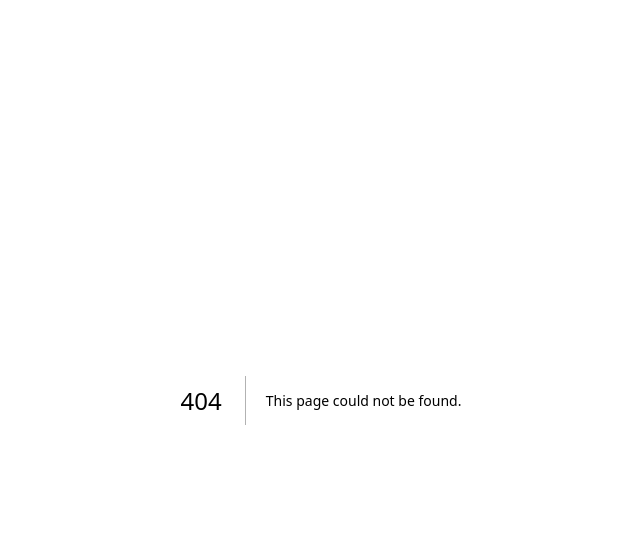
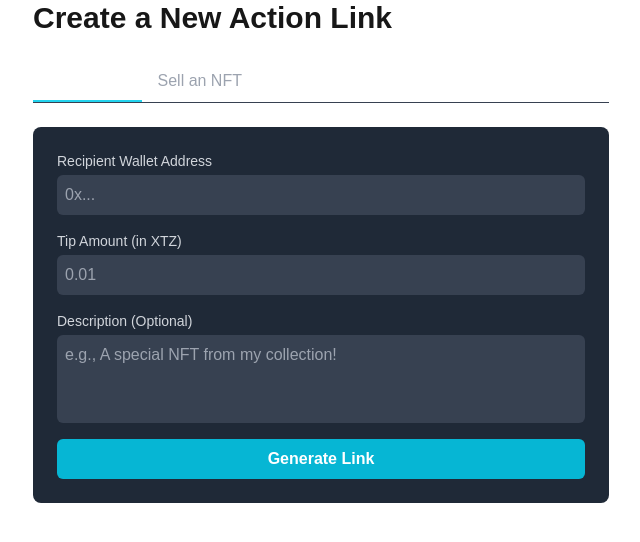
Before and after one commit to devesh1011/EtherBlinks, a Next.js app: page /create-link in a window 1280 px wide. Before the commit this address had no page. Shown: the top 542 px of the page, without its empty margins (319-959 px from the left). Built offline with nearby package versions, Linux system fonts and the light colour scheme.

Commit message:
feat: create link page

```diff
--- /dev/null
+++ b/app/create-link/page.tsx
@@ -0,0 +1,131 @@
+'use client';
+import { useState } from 'react';
+import toast from 'react-hot-toast';
+import { QRCodeSVG } from 'qrcode.react';
+
+export default function CreateLinkPage() {
+  const [actionType, setActionType] = useState<'tip' | 'nft_sale'>('tip');
+
+  // State for Tip
+  const [recipientAddress, setRecipientAddress] = useState<string>('');
+  const [tipAmount, setTipAmount] = useState<string>('');
+  const [description, setDescription] = useState<string>('');
+
+  // State for NFT Sale
+  const [contractAddress, setContractAddress] = useState<string>('');
+  const [tokenId, setTokenId] = useState<string>('');
+  const [price, setPrice] = useState<string>('');
+
+  const [generatedLink, setGeneratedLink] = useState<string>('');
+  const [isLoading, setIsLoading] = useState<boolean>(false);
+
+  const handleGenerateLink = (e: React.FormEvent<HTMLFormElement>) => {
+    e.preventDefault();
+    setIsLoading(true);
+    setGeneratedLink('');
+    const toastId = toast.loading('Generating link...');
+
+    let actionData = {};
+    if (actionType === 'tip') {
+      if (!recipientAddress || !tipAmount) {
+        toast.error('Please fill out all required fields for the tip.', { id: toastId });
+        setIsLoading(false);
+        return;
+      }
+      actionData = { type: 'tip', recipient: recipientAddress, amount: tipAmount, desc: description };
+    } else {
+      if (!contractAddress || !tokenId || !price) {
+        toast.error('Please fill out all required fields for the NFT sale.', { id: toastId });
+        setIsLoading(false);
+        return;
+      }
+      actionData = { type: 'nft_sale', contract: contractAddress, tokenId, price, desc: description };
+    }
+
+    try {
+      const jsonString = JSON.stringify(actionData);
+      const encodedData = btoa(jsonString).replace(/\+/g, '-').replace(/\//g, '_').replace(/=+$/, '');
+      const newLink = `${window.location.origin}/a/${encodedData}`;
+      setGeneratedLink(newLink);
+      toast.success('Link generated successfully!', { id: toastId });
+    } catch (error: any) {
+      toast.error('Failed to generate link.', { id: toastId });
+    } finally {
+      setIsLoading(false);
+    }
+  };
+
+  const handleCopyToClipboard = () => {
+    navigator.clipboard.writeText(generatedLink);
+    toast.success('Link copied to clipboard!');
+  };
+
+  return (
+    <div className="max-w-xl mx-auto">
+      <h1 className="text-3xl font-bold mb-6">Create a New Action Link</h1>
+
+      <div className="flex border-b border-gray-700 mb-6">
+        <button onClick={() => setActionType('tip')} className={`py-2 px-4 transition-colors ${actionType === 'tip' ? 'border-b-2 border-cyan-400 text-white' : 'text-gray-400'}`}>
+          Send a Tip
+        </button>
+        <button onClick={() => setActionType('nft_sale')} className={`py-2 px-4 transition-colors ${actionType === 'nft_sale' ? 'border-b-2 border-cyan-400 text-white' : 'text-gray-400'}`}>
+          Sell an NFT
+        </button>
+      </div>
+
+      <form onSubmit={handleGenerateLink} className="space-y-4 bg-gray-800 p-6 rounded-lg">
+        {actionType === 'tip' ? (
+          <>
+            <div>
+              <label className="block text-sm font-medium text-gray-300">Recipient Wallet Address</label>
+              <input type="text" value={recipientAddress} onChange={(e) => setRecipientAddress(e.target.value)} placeholder="0x..." required className="mt-1 block w-full bg-gray-700 rounded-md p-2" />
+            </div>
+            <div>
+              <label className="block text-sm font-medium text-gray-300">Tip Amount (in XTZ)</label>
+              <input type="text" value={tipAmount} onChange={(e) => setTipAmount(e.target.value)} placeholder="0.01" required className="mt-1 block w-full bg-gray-700 rounded-md p-2" />
+            </div>
+          </>
+        ) : (
+          <>
+            <div>
+              <label className="block text-sm font-medium text-gray-300">NFT Contract Address</label>
+              <input type="text" value={contractAddress} onChange={(e) => setContractAddress(e.target.value)} placeholder="0x..." required className="mt-1 block w-full bg-gray-700 rounded-md p-2" />
+            </div>
+            <div>
+              <label className="block text-sm font-medium text-gray-300">Token ID</label>
+              <input type="text" value={tokenId} onChange={(e) => setTokenId(e.target.value)} placeholder="42" required className="mt-1 block w-full bg-gray-700 rounded-md p-2" />
+            </div>
+            <div>
+              <label className="block text-sm font-medium text-gray-300">Price (in XTZ)</label>
+              <input type="text" value={price} onChange={(e) => setPrice(e.target.value)} placeholder="1.5" required className="mt-1 block w-full bg-gray-700 rounded-md p-2" />
+            </div>
+          </>
+        )}
+
+        <div>
+          <label className="block text-sm font-medium text-gray-300">Description (Optional)</label>
+          <textarea value={description} onChange={(e) => setDescription(e.target.value)} placeholder="e.g., A special NFT from my collection!" rows={3} className="mt-1 block w-full bg-gray-700 rounded-md p-2 resize-none" />
+        </div>
+
+        <button type="submit" className="w-full bg-cyan-500 hover:bg-cyan-600 text-white font-bold py-2 px-4 rounded-md">
+          Generate Link
+        </button>
+      </form>
+
+      {generatedLink && (
+        <div className="mt-6 bg-gray-800 p-6 rounded-lg flex flex-col items-center">
+          <div className="bg-white p-4 rounded-lg">
+            <QRCodeSVG value={generatedLink} size={200} />
+          </div>
+          <p className="text-sm text-gray-300 mt-6 mb-2">Your generated link:</p>
+          <div className="flex items-center space-x-2 w-full">
+            <input type="text" readOnly value={generatedLink} className="w-full bg-gray-700 text-gray-200 border-none rounded-md p-2" />
+            <button onClick={handleCopyToClipboard} className="bg-gray-600 hover:bg-gray-500 text-white font-bold py-2 px-4 rounded-md">
+              Copy
+            </button>
+          </div>
+        </div>
+      )}
+    </div>
+  );
+}
```
